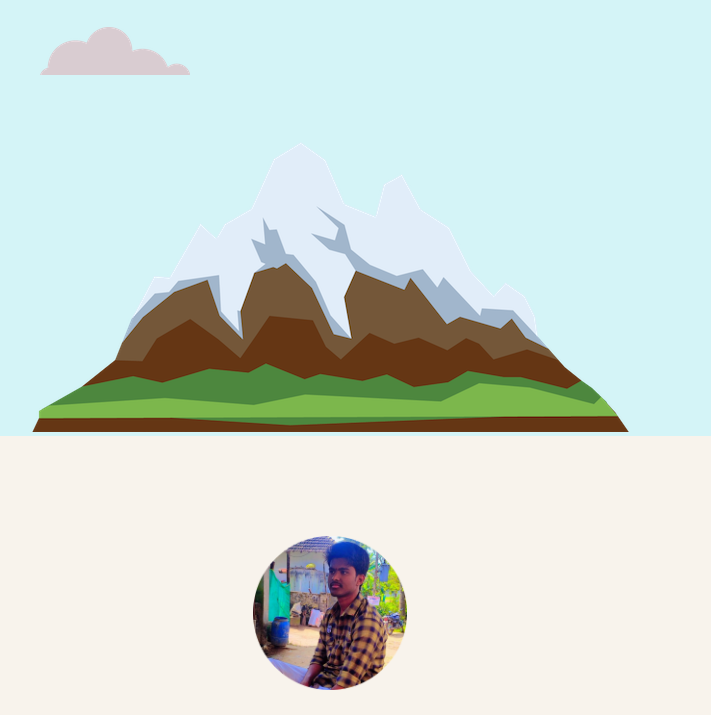
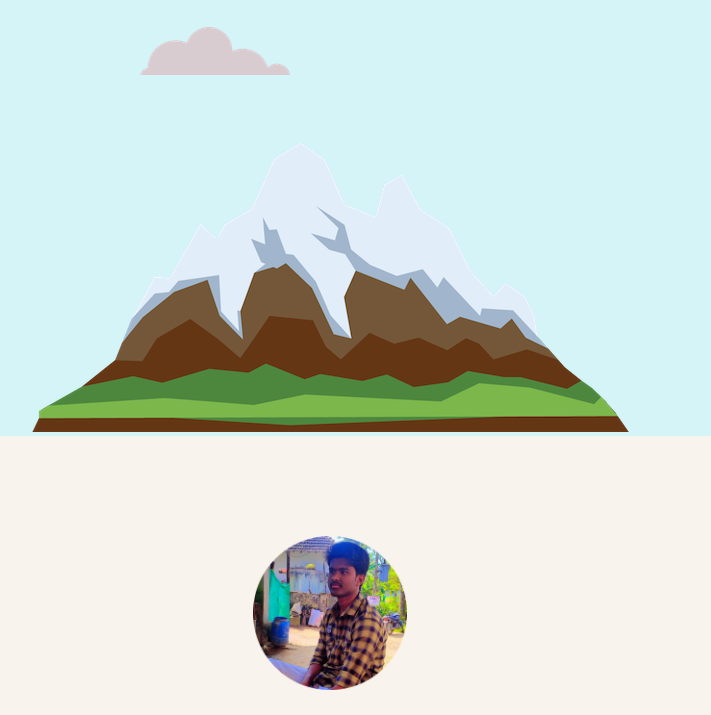
Before and after one commit to suresh298877/Resume, a plain HTML site: page index.html in a window 1280 px wide. Shown: the part 385-1100 px from the top of the page, without its empty margins (310-1021 px from the left). Drawn offline with Linux system fonts and the light colour scheme.

Commit message:
Update styles.css

```diff
--- a/css/styles.css
+++ b/css/styles.css
@@ -79,7 +79,7 @@ p{
 .bottom-cloud{
     margin-top: 30px;
     display: block;
-    margin-left: 350px;
+    margin-left: 450px;
 }
 
 .pro{
```
